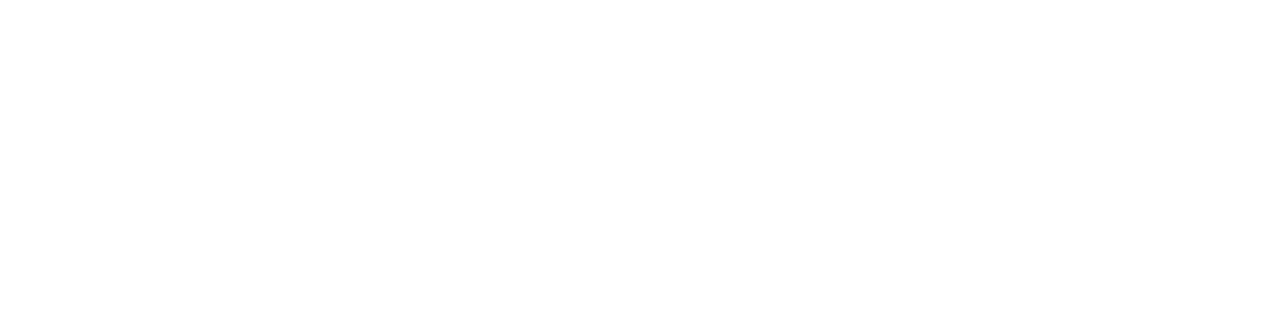
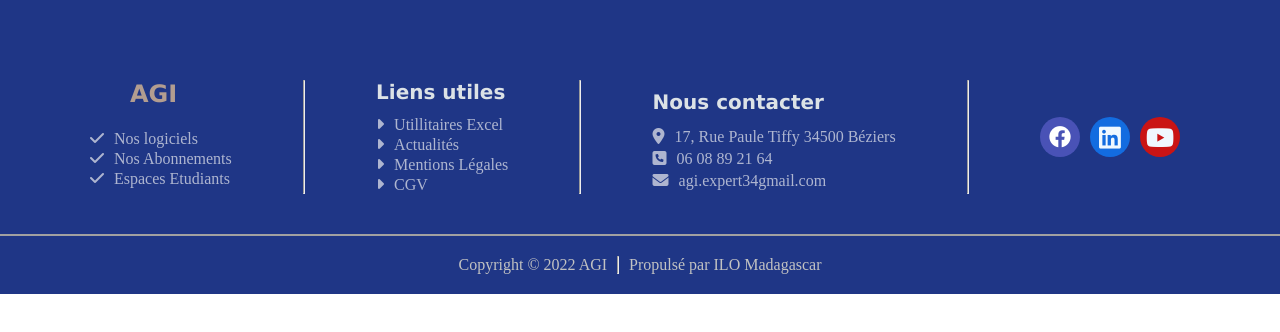
Before and after one commit to leofear11-ux/SHARK_Maquette, a plain HTML site: page index.html in a window 1280 px wide. Drawn offline with Linux system fonts and the light colour scheme.

Commit message:
modification branch

```diff
--- a/css/style.css
+++ /dev/null
@@ -1,10 +0,0 @@
-* {
-    margin: 0;
-    padding: 0;
-    box-sizing: border-box;
-}
-
-:root{
-    --bg-blue: #3e5093d3;
-    --color-menu: #d5dad6;
-}
--- a/index.html
+++ b/index.html
@@ -3,6 +3,8 @@
 <head>
     <meta charset="UTF-8">
     <meta name="viewport" content="width=device-width, initial-scale=1.0">
+    <link rel="stylesheet" href="style.css">
+    <link rel="stylesheet" href="fontawesome/css/all.css">
     <title>Document</title>
 </head>
 <body>
@@ -28,7 +30,39 @@
     </section>
 
     <footer class="sect-5">
-        <!-- Juv -->
+        <!-- JUV -->
+        <div class="int">
+             <div class="agi">
+            <h2>AGI</h2>
+            <ul>
+                <i class="fa fa-check"></i>Nos logiciels <br>
+                <i class="fa fa-check"></i>Nos  Abonnements <br>
+                <i class="fa fa-check"></i>Espaces Etudiants <br>
+            </ul>
+         </div> <hr>
+         <div class="lien">
+             <h2>Liens utiles</h2>
+                    <i class="fa fa-caret-right"></i>Utillitaires Excel <br>
+                    <i class="fa fa-caret-right"></i>Actualités <br>
+                    <i class="fa fa-caret-right"></i>Mentions Légales <br>
+                    <i class="fa fa-caret-right"></i>CGV <br>
+         </div> <hr>
+         <div class="contact">
+            <h2>Nous contacter</h2>
+                <i class="fas fa-map-marker-alt"></i>17, Rue Paule Tiffy 34500 Béziers <br>
+                <i class="fa fa-phone-square"></i>06 08 89 21 64 <br>
+                <i class="fa fa-envelope"></i>agi.expert34gmail.com  <br>
+         </div> <hr>
+         <div class="media">
+            <i id="face" class="fab fa-facebook"></i>
+            <i id="link" class="fab fa-linkedin"></i>
+            <i id="you" class="fab fa-youtube"></i>
+         </div>
+        </div> <hr class="ligneH">
+         <div class="copy">
+           Copyright &copy; 2022 AGI <hr>
+           <p>Propulsé par ILO Madagascar</p>
+         </div>
     </footer>
 </body>
 </html>
--- /dev/null
+++ b/style.css
@@ -0,0 +1,132 @@
+* {
+    margin: 0;
+    padding: 0;
+    box-sizing: border-box;
+}
+
+:root{
+    --bg-blue: #3e5093d3;
+    --color-menu: #d5dad6;
+    --bg-blue2: #1f3686;
+}
+.sect-5 .int{
+    display: flex;
+    flex-wrap: wrap;
+    background-color: var(--bg-blue2);
+    justify-content: center;
+    max-width: 100%;
+    color: rgba(245, 245, 245, 0.671);
+    padding: 40px;
+    padding-top: 80px;
+}
+.sect-5 .copy{
+    display: flex;
+    text-align: center;
+    justify-content: center;
+    background-color: var(--bg-blue2);
+    padding: 20px;
+    color: rgba(245, 245, 245, 0.786);
+}
+.lien ul li{
+    text-decoration: none;
+}
+.sect-5 .media #face{
+    width: 40px;
+    height: 40px;
+    background: #4952b6;
+    color: white;
+    border-radius: 50%;
+
+    display: flex;
+    justify-content: center;
+    align-items: center;
+
+    font-size: 22px;
+}
+.sect-5 .media #link{
+    width: 40px;
+    height: 40px;
+    background: #136ce0;
+    color:aliceblue;
+    border-radius: 50%;
+
+    display: flex;
+    justify-content: center;
+    align-items: center;
+
+    font-size: 25px;
+}
+.sect-5 .media #you{
+     width: 40px;
+    height: 40px;
+    background-color: rgb(202, 20, 20);
+    color: aliceblue;
+    border-radius: 50%;
+
+    display: flex;
+    justify-content: center;
+    align-items: center;
+
+    font-size: 25px;
+}
+.sect-5 .int {
+    display: flex;
+    justify-content: space-between;
+}
+
+.sect-5 .copy{
+    position: relative;
+    padding-top: 20px;
+    text-align: center;
+    gap: 10px;
+    color: #c2c2c2;
+}
+
+
+.sect-5 .int .agi ul i{
+    margin-right: 10px;
+    margin-top: 2px;
+    margin-left: 50px;
+}
+.sect-5 .int .lien i{
+    margin-right: 10px;
+    margin-top: 2px;
+}
+.sect-5 .int .contact i{
+    margin-right: 10px;
+    margin-top: 4px;
+}
+.sect-5 .int .agi h2{
+    margin-left: 90px;
+    margin-bottom: 20px;
+    font-family:'Lucida Sans', 'Lucida Sans Regular', 'Lucida Grande', 'Lucida Sans Unicode', Geneva, Verdana, sans-serif;
+    color: #b29d90;
+}
+.sect-5 .int .lien h2{
+    margin-bottom: 10px;
+    font-family:'Lucida Sans', 'Lucida Sans Regular', 'Lucida Grande', 'Lucida Sans Unicode', Geneva, Verdana, sans-serif;
+    font-size: 20px;
+    color: rgb(220, 226, 230);
+
+}
+.sect-5 .int .contact h2{
+    margin-bottom: 10px;
+    margin-top: 10px;
+    font-family:'Lucida Sans', 'Lucida Sans Regular', 'Lucida Grande', 'Lucida Sans Unicode', Geneva, Verdana, sans-serif;
+    font-size: 20px;
+    color: rgb(220, 226, 230);
+}
+.sect-5 .media i{
+    margin-right: 10px;
+}
+.sect-5 .ligneH{
+    width: 100%;
+    border: none;
+    border-top: 2px solid rgb(161, 161, 161);
+}
+.sect-5 .int .media{
+    display: flex;
+    justify-content: space-between;
+    align-items: center;
+    margin-right: 50px;
+}
```
